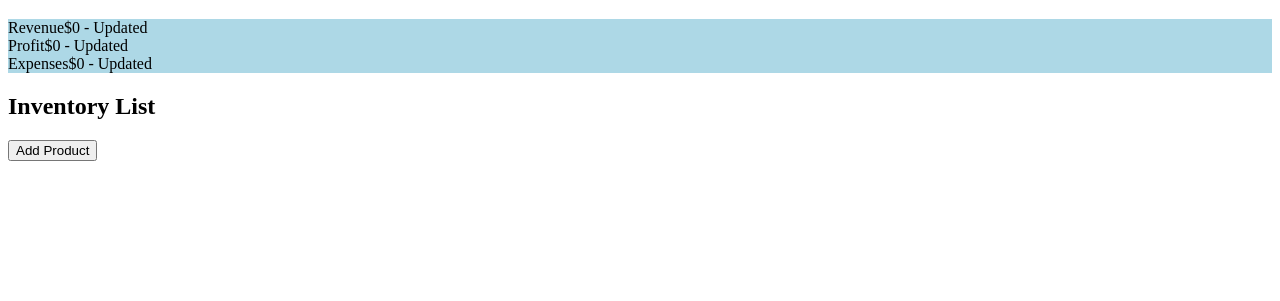
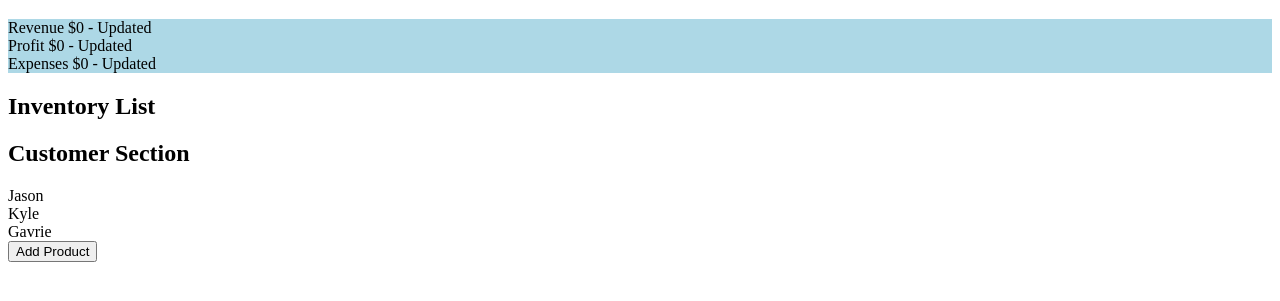
Before and after one commit to GGavrie/CodingChallenge12, a plain HTML site: page index.html in a window 1280 px wide. Shown: the part 61-362 px from the top of the page. Drawn offline with Linux system fonts and the light colour scheme.

Commit message:
Task 4 - Demonstrated Event Bubbling in Customer Section

```diff
--- a/cc_12.js
+++ b/cc_12.js
@@ -15,7 +15,7 @@ const revenueCardTitle = document.createElement('h3');
 revenueCardTitle.textContent = 'Revenue';
 
 const revenueCardValue = document.createElement('p');
-revenueCardValue.textContent = '$0';
+revenueCardValue.textContent = ' $0';
 
 // Appending the title and value to the metric card
 revenueCard.appendChild(revenueCardTitle);
@@ -36,7 +36,7 @@ const profitCardTitle = document.createElement('h3');
 profitCardTitle.textContent = 'Profit';
 
 const profitCardValue = document.createElement('p');
-profitCardValue.textContent = '$0';
+profitCardValue.textContent = ' $0';
 
 // Appending the title and value to the metric card
 profitCard.appendChild(profitCardTitle);
@@ -57,7 +57,7 @@ const expensesCardTitle = document.createElement('h3');
 expensesCardTitle.textContent = 'Expenses';
 
 const expensesCardValue = document.createElement('p');
-expensesCardValue.textContent = '$0';
+expensesCardValue.textContent = ' $0';
 
 // Appending the title and value to the metric card
 expensesCard.appendChild(expensesCardTitle);
@@ -115,7 +115,7 @@ if (!inventoryList) {
     document.body.appendChild(inventoryList); // Append to the body or another appropriate container
 }
 
-// Example usage: Add a button to add items
+//  Add a button to add items
 const addButton = document.createElement('button');
 addButton.textContent = 'Add Product';
 addButton.addEventListener('click', function() {
@@ -125,3 +125,38 @@ addButton.addEventListener('click', function() {
     }
 });
 document.body.appendChild(addButton);
+
+
+// Task 4
+// Create customer section
+const customerSection = document.getElementById('customerSection');
+
+// Function to create a customer card
+function createCustomerCard(customerName) {
+    const customerCard = document.createElement('div');
+    customerCard.classList.add('customer-card');
+    customerCard.textContent = customerName;
+
+    // Add click event listener to the customer card
+    customerCard.addEventListener('click', function(event) {
+        console.log('Customer card clicked');
+        event.stopPropagation(); // Stop event bubbling
+    });
+
+    return customerCard;
+}
+
+// Add customer cards to the customer section
+const customer1 = createCustomerCard('Jason');
+customerSection.appendChild(customer1);
+
+const customer2 = createCustomerCard('Kyle');
+customerSection.appendChild(customer2);
+
+const customer3 = createCustomerCard('Gavrie');
+customerSection.appendChild(customer3);
+
+// Add click event listener to the customer section
+customerSection.addEventListener('click', function() {
+    console.log('Customer section clicked');
+});
--- a/index.html
+++ b/index.html
@@ -13,6 +13,10 @@
     <h2>Inventory List</h2>
     <ul id="inventoryList"></ul>
 
+    <h2>Customer Section</h2>
+    <div id="customerSection">
+
+    </div>
 
     <script src="cc_12.js"></script>
 </body>
```
